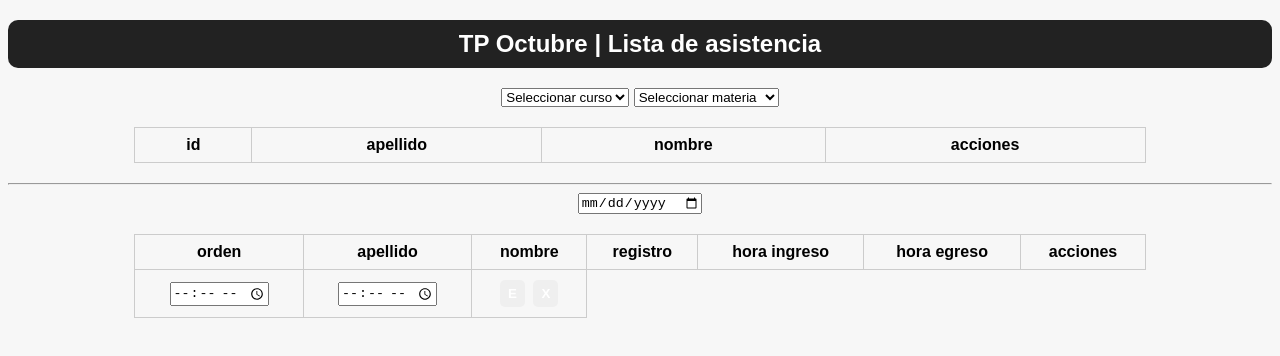
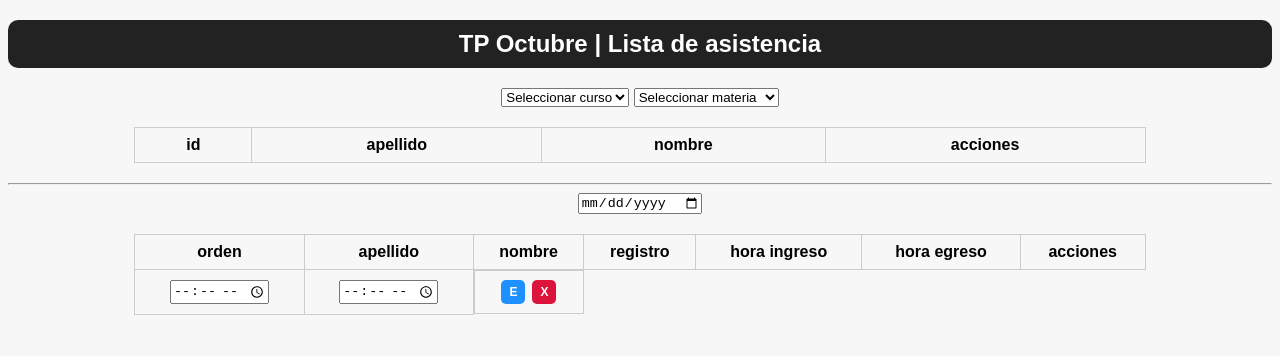
Before and after one commit to Luna-Estanga/TP-octubre, a website: page index.html in a window 1280 px wide. Drawn offline with Linux system fonts and the light colour scheme; no server answers.

Commit message:
Update styles.css

```diff
--- a/styles.css
+++ b/styles.css
@@ -3,25 +3,21 @@ body {
   text-align: center;
   background: #f7f7f7;
 }
-
 h2 {
   background-color: #222;
   color: white;
   padding: 10px;
   border-radius: 10px;
 }
-
 table {
   margin: 20px auto;
   border-collapse: collapse;
   width: 80%;
 }
-
 th, td {
   border: 1px solid #ccc;
   padding: 8px;
 }
-
 button {
   margin: 2px;
   padding: 6px 8px;
@@ -31,9 +27,48 @@ button {
   color: white;
   font-weight: bold;
 }
-
-button.P { background: green; }
-button.A { background: red; }
-button.T { background: orange; }
-button.RA { background: pink; color: black; }
-button.AP { background: purple; }
+.btn {
+    border: none;
+    color: white;
+    padding: 5px 8px;
+    margin: 1px;
+    cursor: pointer;
+    border-radius: 4px;
+    font-weight: bold;
+    transition: opacity 0.2s;
+}
+.p-btn {
+    background-color: #4CAF50;
+}
+.t-btn {
+    background-color: #ff9800;
+}
+.a-btn {
+    background-color: #f44336;
+}
+.ra-btn {
+    background-color: #E91E63;
+}
+.ap-btn {
+    background-color: #9C27B0;
+}
+.btn {
+  border: none;
+  color: white;
+  padding: 5px 8px;
+  border-radius: 5px;
+  font-weight: bold;
+  cursor: pointer;
+  font-size: 12px;
+}
+.acciones {
+  display: flex;
+  justify-content: center;
+  gap: 5px;
+}
+.e-btn {
+  background-color: dodgerblue;
+}
+.x-btn {
+  background-color: crimson;
+}
```
